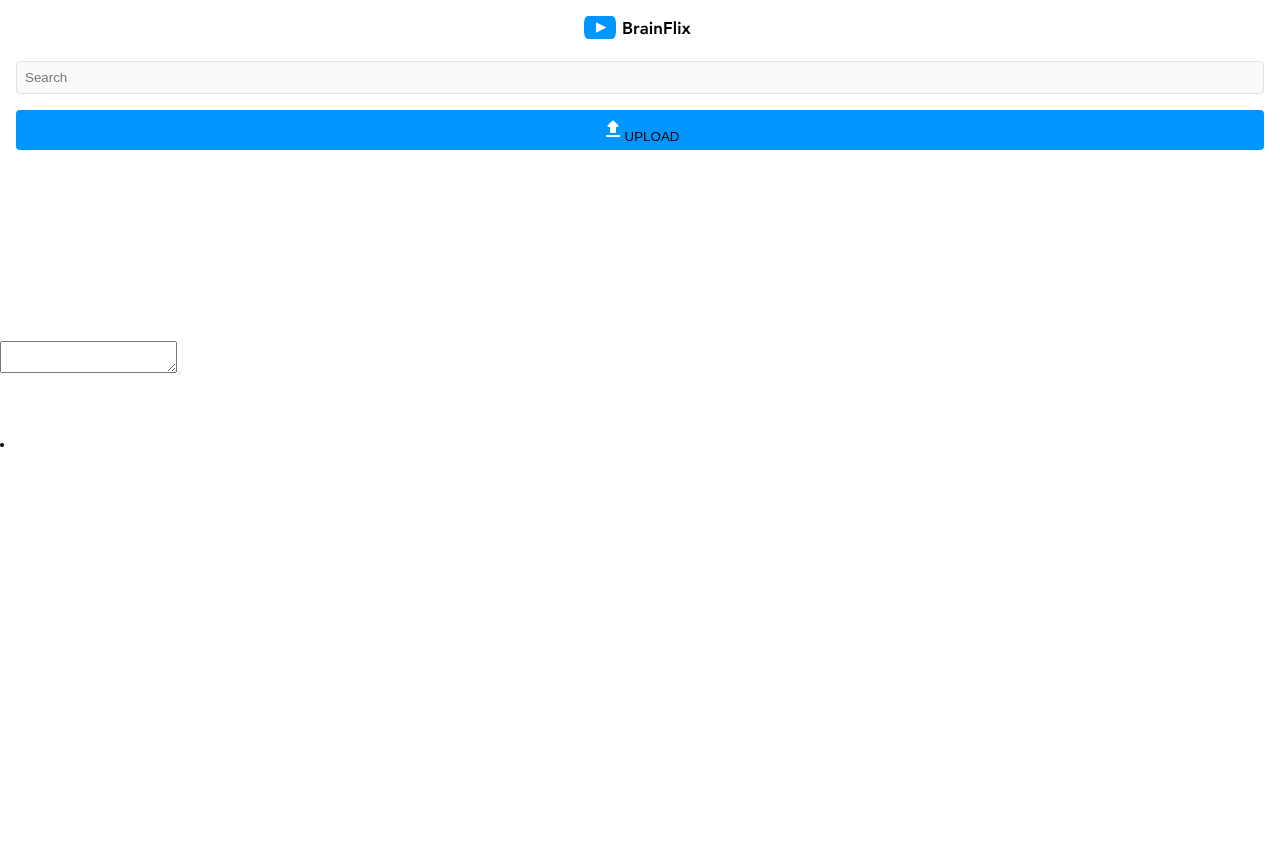
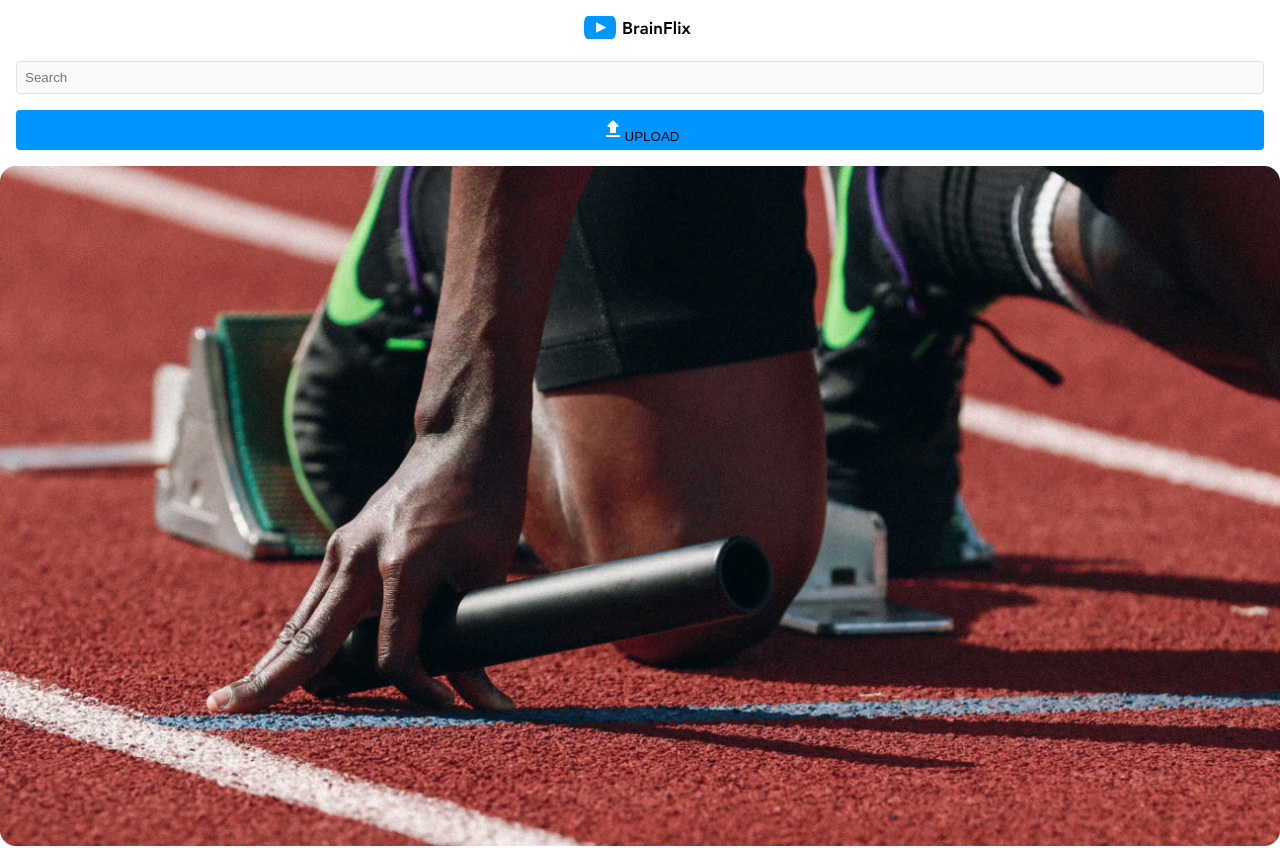
Before and after one commit to fstone-codes/freedom-stone-brainflix, a React (Vite) app: page / in a window 1280 px wide. Shown: the top 848 px of the page. Before the commit the page ends 800 px from the top, so only its background shows below. Built offline with nearby package versions, Linux system fonts and the light colour scheme.

Commit message:
add video element attributes and style per mockup, add img element as placeholder

```diff
--- a/src/components/Video/Video.jsx
+++ b/src/components/Video/Video.jsx
@@ -1,7 +1,11 @@
 import "./Video.scss";
+import placeholder from "../../assets/images/Upload-video-preview.jpg";
 
 function Video() {
-    return <video></video>;
+    return <img className="video" src={placeholder} />;
+    {
+        /* <video className="video" autoPlay muted controls poster={placeholder}></video> */
+    }
 }
 
 export default Video;
--- a/src/components/Video/Video.scss
+++ b/src/components/Video/Video.scss
@@ -0,0 +1,8 @@
+@use "../../styles/partials/mixins" as *;
+@use "../../styles/partials/variables" as *;
+
+.video {
+    @include flexbox(column, center, center);
+    width: 100%;
+    height: 100%;
+}
```
